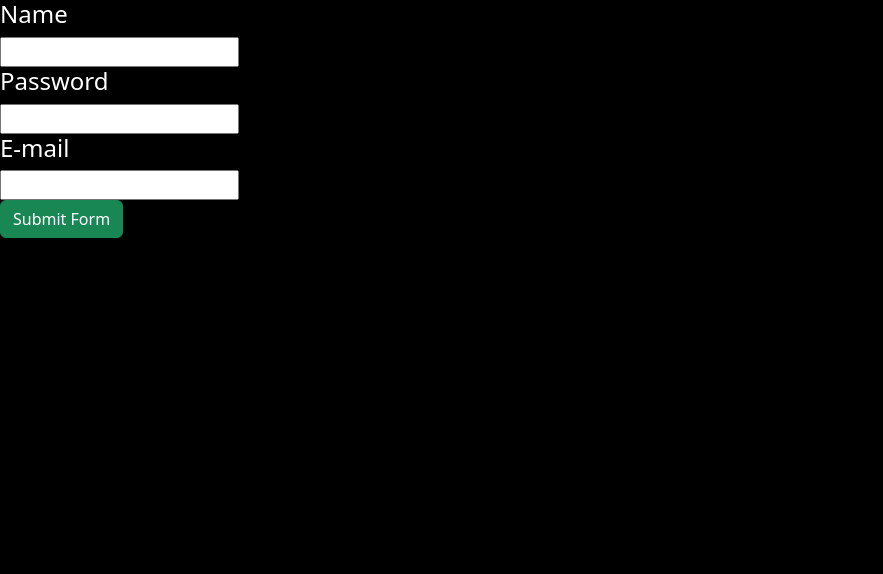
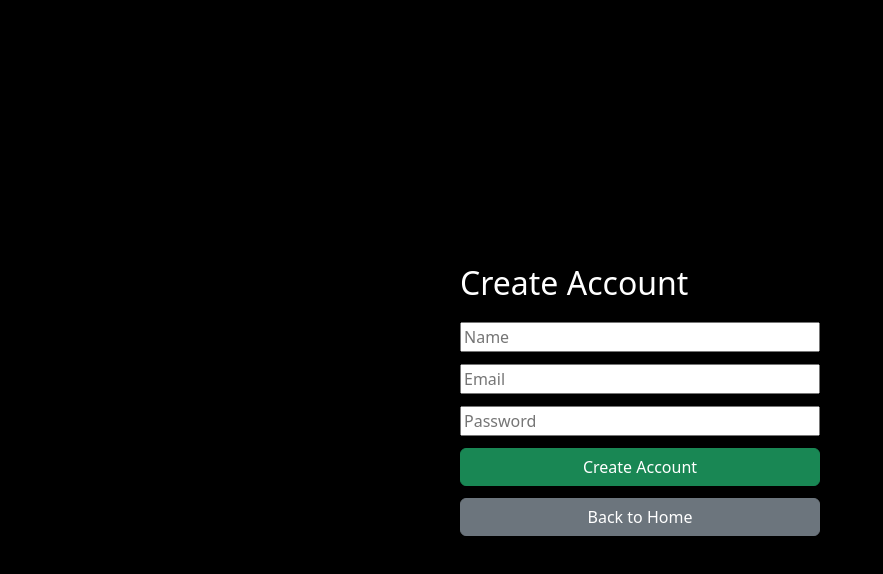
Before and after one commit to HGSTUDIOS/netflix-clone, a React (Vite) app: page /signup in a window 1280 px wide. Shown: the top 574 px of the page, without its empty margins (0-883 px from the left). Built offline with nearby package versions, Linux system fonts and the light colour scheme; no server answers.

Commit message:
Make signUp.jsx work without local API

```diff
--- a/src/component/signUp.jsx
+++ b/src/component/signUp.jsx
@@ -1,124 +1,41 @@
-import { useState,useEffect } from "react";
-import axios from "axios";
+import { useState } from "react";
 import { useNavigate } from "react-router-dom";
 
-
-
-
-
-
-const SignUp = () =>{
-    const [todos, setTodos] = useState([]);
+const SignUp = () => {
   const [name, setName] = useState("");
   const [password, setPassword] = useState("");
   const [email, setEmail] = useState("");
-    const navigate =useNavigate()
-
-    const handleHome= () =>{
-      navigate("/Home")
-    }
-
-    useEffect(() => {
-      axios
-        .get("http://localhost:3002/user")
-        .then(
-          (response) => {
-            setTodos(response.data)
-          },
-        )
-  }, []);
-
-
-
-    const handleInputChange = (event) => {
-      setPassword(event.target.value);
-    };
-
-    const handleInputChanges = (event) => {
-      setEmail(event.target.value);
-    };
-
-    const handleInputChangess = (event) => {
-      setName(event.target.value);
-    };
+  const navigate = useNavigate();
 
   const handleSubmit = (event) => {
     event.preventDefault();
-      const NewTodoObj = {
-        name: name,
-        email: email,
-        password: password,
-        id: todos.length + 1,
-        isComplete: false,
-      };
-      axios
-        .post(
-          "http://localhost:3002/user",
-          NewTodoObj,
-        )
-        .then((response) => {
-          setTodos(todos.concat(response.data));
-          setPassword("");
-          setEmail("");
-          setName("");
-        });
+    const users = JSON.parse(localStorage.getItem("netflixUsers") || "[]");
+    const normalizedEmail = email.trim().toLowerCase();
+
+    if (!normalizedEmail || !password || !name.trim()) return;
+    if (users.some((user) => user.email === normalizedEmail)) {
+      window.alert("An account with this email already exists.");
+      return;
+    }
+
+    users.push({ name: name.trim(), email: normalizedEmail, password });
+    localStorage.setItem("netflixUsers", JSON.stringify(users));
+    window.alert("Account created successfully.");
+    navigate("/signin");
   };
 
-
-
-
-    return(
-        <div>
-            <AddTodoForm
-        handleSubmit={handleSubmit}
-        password={password}
-        email={email}
-        name={name}
-        handleInputChange={handleInputChange}
-        handleInputChanges={handleInputChanges}
-        handleInputChangess={handleInputChangess}
-        handleHome={handleHome}
-      />
-        </div>
-    )
-}
-
-const AddTodoForm = ({
-    handleSubmit,
-    password,
-    name,
-    email,
-    handleInputChange,
-    handleInputChanges,
-    handleInputChangess,
-    handleHome,
-  }) => {
   return (
-      <div>
-        <form onSubmit={handleSubmit}>
-          <h4>Name</h4>
-          <div id="inputs">
-            <input type="text" value={name} onChange={handleInputChangess} />
-          </div>
-          <h4>Password</h4>
-          <div id="inputs">
-            <input
-              className="w-90"
-              type="password"
-              value={password}
-              onChange={handleInputChange}
-            />
-          </div>
-          <h4>E-mail</h4>
-          <div id="inputs">
-            <input type="email" value={email} onChange={handleInputChanges} />
-          </div>
-          <button  className="btn btn-success" type="submit">
-            Submit Form
-          </button>
+    <div style={{minHeight:"100vh",background:"#000",color:"#fff",display:"grid",placeItems:"center",padding:"24px"}}>
+      <form onSubmit={handleSubmit} style={{width:"100%",maxWidth:"360px",display:"grid",gap:"12px"}}>
+        <h2>Create Account</h2>
+        <input value={name} onChange={(e)=>setName(e.target.value)} placeholder="Name" required />
+        <input type="email" value={email} onChange={(e)=>setEmail(e.target.value)} placeholder="Email" required />
+        <input type="password" value={password} onChange={(e)=>setPassword(e.target.value)} placeholder="Password" required />
+        <button className="btn btn-success" type="submit">Create Account</button>
+        <button className="btn btn-secondary" type="button" onClick={()=>navigate("/home")}>Back to Home</button>
       </form>
     </div>
   );
 };
 
-export default SignUp
+export default SignUp;
```
Lines whose indentation alone changed are shown as unchanged.
